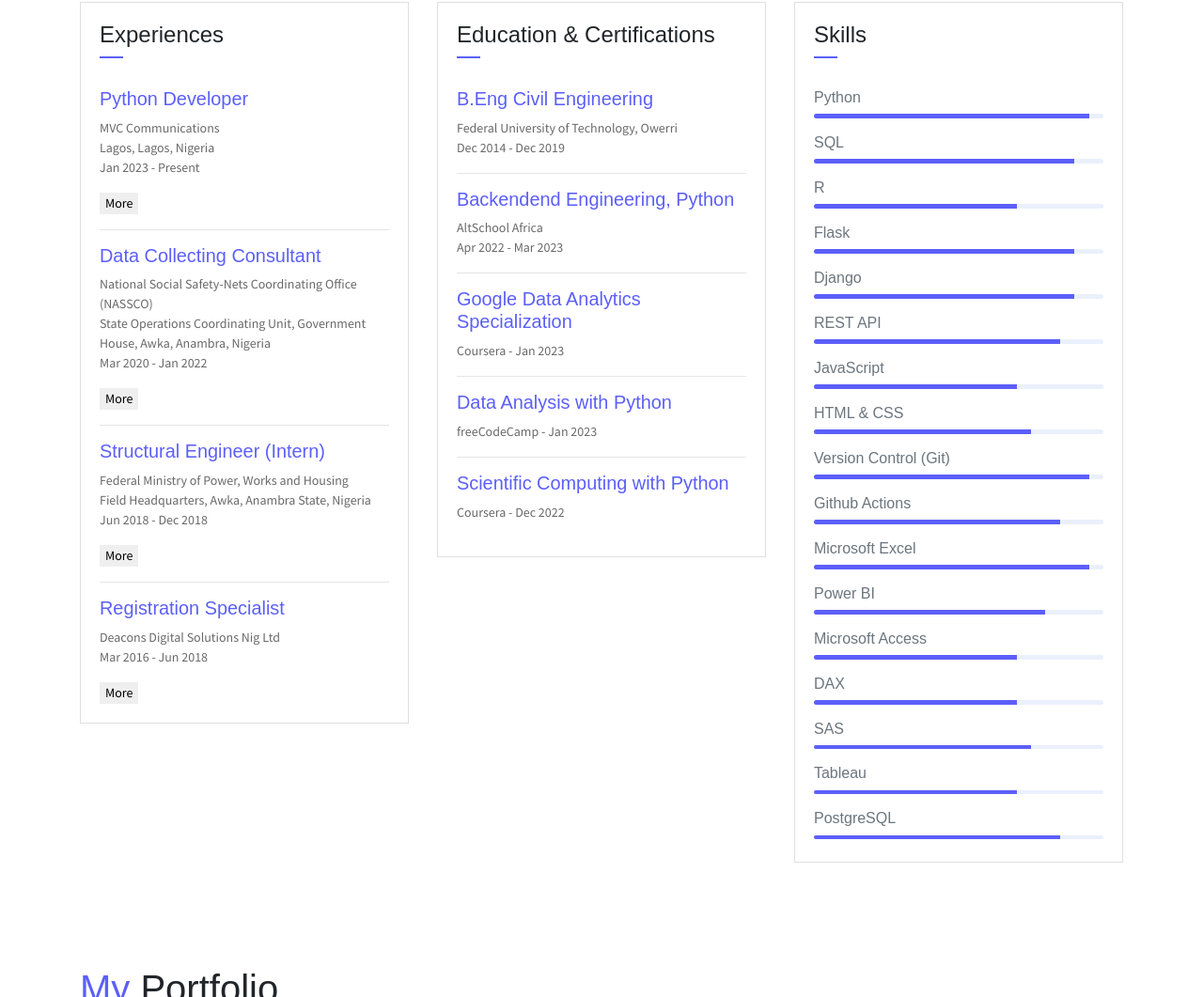
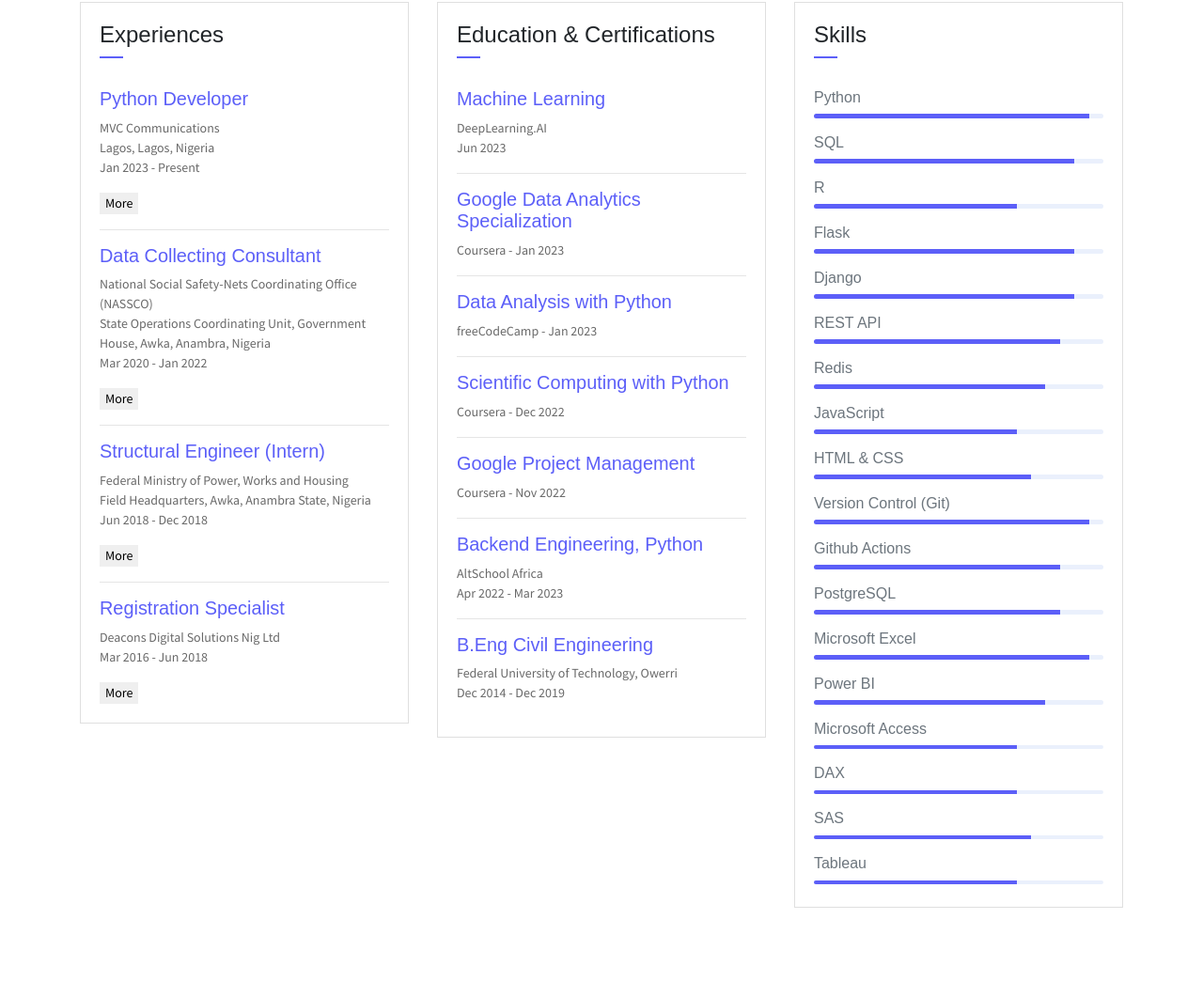
Before and after one commit to Anyaegbunam-Alexander/anyaegbunam-alexander.github.io, a plain HTML site: page index.html in a window 1280 px wide. Shown: the part 1739-2800 px from the top of the page at 94% size. Drawn offline with Linux system fonts and the light colour scheme.

Commit message:
updated code

```diff
--- a/index.html
+++ b/index.html
@@ -23,7 +23,7 @@
             <div class="header-content">
                 <h4 class="header-subtitle" >Hello, I am</h4>
                 <h1 class="header-title">Alexander</h1>
-                <h6 class="header-mono" >Python Developer | Data Analyst</h6>
+                <h6 class="header-mono" >Python Web Developer | Data Analyst</h6>
             </div>
         </div>
     </header>
@@ -168,6 +168,9 @@
                                             and backend programming tasks using Python, Django, JavaScript, HTML, and CSS</li>
                                         <li>Implemented a major system update on the large-scale ISO EMS project, working long hours to ensure that the
                                             update was completed on time and with minimal disruptions to the site's users</li>
+                                        <li>
+                                            Successfully Implemented Redis caching which decreased the number of database queries by 50%
+                                        </li>
                                         <li>Successfully streamlined and optimized the codebase of a complex environmental management system, resulting in a
                                             more efficient and effective system that was easier to maintain and upgrade</li>
                                         <li>Successfully took over a complex environmental management system in its infancy, with less than 2% functionality
@@ -248,20 +251,46 @@
                             </div>
                         </div>
                         <div class="card-body">
+                            <h6 class="title text-danger">
+                                <a href="https://www.coursera.org/account/accomplishments/specialization/certificate/4SMWN4BJYJP7">
+                                    Machine Learning
+                                </a>
+                            </h6>
+                            <P>DeepLearning.AI <br> Jun 2023</P>
+                            <hr>
+                            <h6 class="title text-danger">
+                                <a href="https://www.coursera.org/account/accomplishments/specialization/certificate/23J8RAYFTXCK">
+                                    Google Data Analytics Specialization
+                                </a>
+                            </h6>
+                            <P>Coursera - Jan 2023</P>
+                            <hr>
+                            <h6 class="title text-danger">
+                                <a href="https://www.freecodecamp.org/certification/fccdf17f4e9-1511-4149-a09b-c5692bc5bd8e/data-analysis-with-python-v7">
+                                    Data Analysis with Python
+                                </a>
+                            </h6>
+                            <P>freeCodeCamp - Jan 2023</P>
+                            <hr>
+                            <h6 class="title text-danger">
+                                <a href="https://www.freecodecamp.org/certification/fccdf17f4e9-1511-4149-a09b-c5692bc5bd8e/scientific-computing-with-python-v7">
+                                    Scientific Computing with Python
+                                </a>
+                            </h6>
+                            <P>Coursera - Dec 2022</P>
+                            <hr>
+                            <h6 class="title text-danger">
+                                <a href="https://www.coursera.org/account/accomplishments/specialization/certificate/YJYRRP8ARR7U">
+                                    Google Project Management
+                                </a>
+                            </h6>
+                            <P>Coursera - Nov 2022</P>
+                            <hr>
+                            <h6 class="title text-danger">Backend Engineering, Python</h6>
+                            <P>AltSchool Africa <br> Apr 2022 - Mar 2023</P>
+                            <hr>
                             <h6 class="title text-danger">B.Eng Civil Engineering</h6>
                             <P>Federal University of Technology, Owerri <br> Dec 2014 - Dec 2019</P>
-                            <hr>
-                            <h6 class="title text-danger">Backendend Engineering, Python</h6>
-                            <P>AltSchool Africa <br> Apr 2022 - Mar 2023</P>
-                            <hr>
-                            <h6 class="title text-danger">Google Data Analytics Specialization</h6>
-                            <P>Coursera - Jan 2023</P>
-                            <hr>
-                            <h6 class="title text-danger">Data Analysis with Python</h6>
-                            <P>freeCodeCamp - Jan 2023</P>
-                            <hr>
-                            <h6 class="title text-danger">Scientific Computing with Python</h6>
-                            <P>Coursera - Dec 2022</P>
                         </div>
                     </div>
                 </div>
@@ -298,6 +327,10 @@
                             <div class="progress mb-3">
                                 <div class="progress-bar bg-danger" role="progressbar" style="width: 85%" aria-valuenow="50" aria-valuemin="0" aria-valuemax="100"></div>
                             </div>
+                            <h6>Redis</h6>
+                            <div class="progress mb-3">
+                                <div class="progress-bar bg-danger" role="progressbar" style="width: 80%" aria-valuenow="50" aria-valuemin="0" aria-valuemax="100"></div>
+                            </div>
                             <h6>JavaScript</h6>
                             <div class="progress mb-3">
                                 <div class="progress-bar bg-danger" role="progressbar" style="width: 70%" aria-valuenow="25" aria-valuemin="0" aria-valuemax="100"></div>
@@ -311,6 +344,10 @@
                                 <div class="progress-bar bg-danger" role="progressbar" style="width: 95%" aria-valuenow="50" aria-valuemin="0" aria-valuemax="100"></div>
                             </div>
                             <h6>Github Actions</h6>
+                            <div class="progress mb-3">
+                                <div class="progress-bar bg-danger" role="progressbar" style="width: 85%" aria-valuenow="50" aria-valuemin="0" aria-valuemax="100"></div>
+                            </div>
+                            <h6>PostgreSQL</h6>
                             <div class="progress mb-3">
                                 <div class="progress-bar bg-danger" role="progressbar" style="width: 85%" aria-valuenow="50" aria-valuemin="0" aria-valuemax="100"></div>
                             </div>
@@ -337,10 +374,6 @@
                             <h6>Tableau</h6>
                             <div class="progress mb-3">
                                 <div class="progress-bar bg-danger" role="progressbar" style="width: 70%" aria-valuenow="50" aria-valuemin="0" aria-valuemax="100"></div>
-                            </div>
-                            <h6>PostgreSQL</h6>
-                            <div class="progress mb-3">
-                                <div class="progress-bar bg-danger" role="progressbar" style="width: 85%" aria-valuenow="50" aria-valuemin="0" aria-valuemax="100"></div>
                             </div>
                         </div>
                     </div>
```
